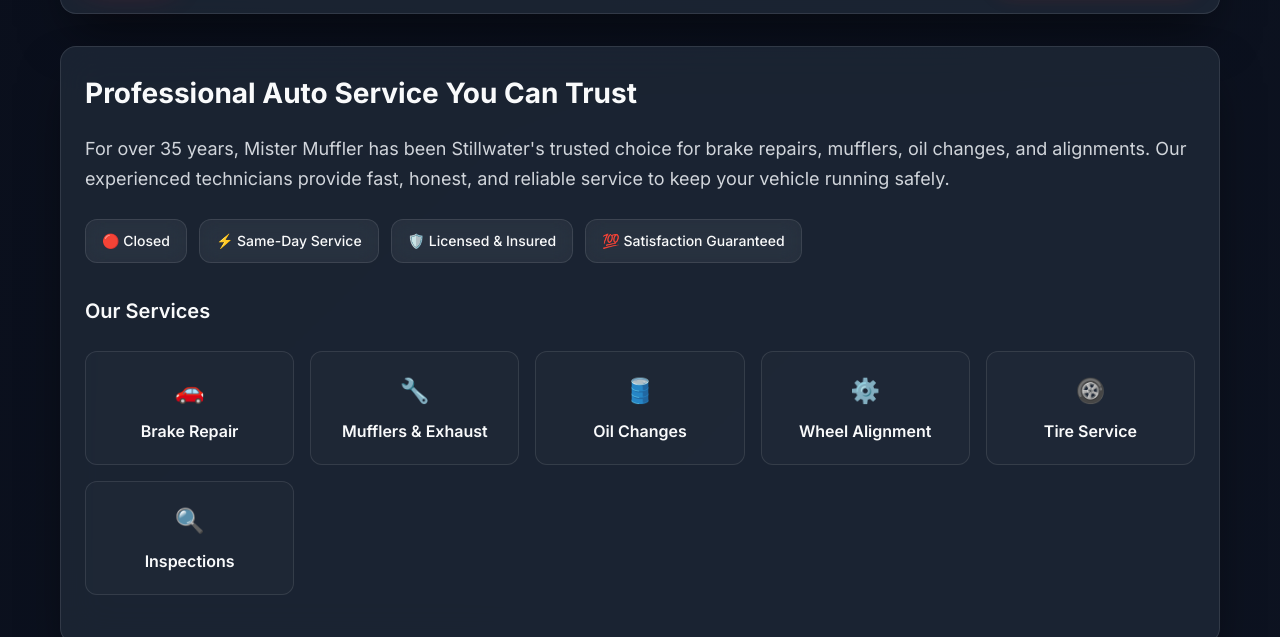
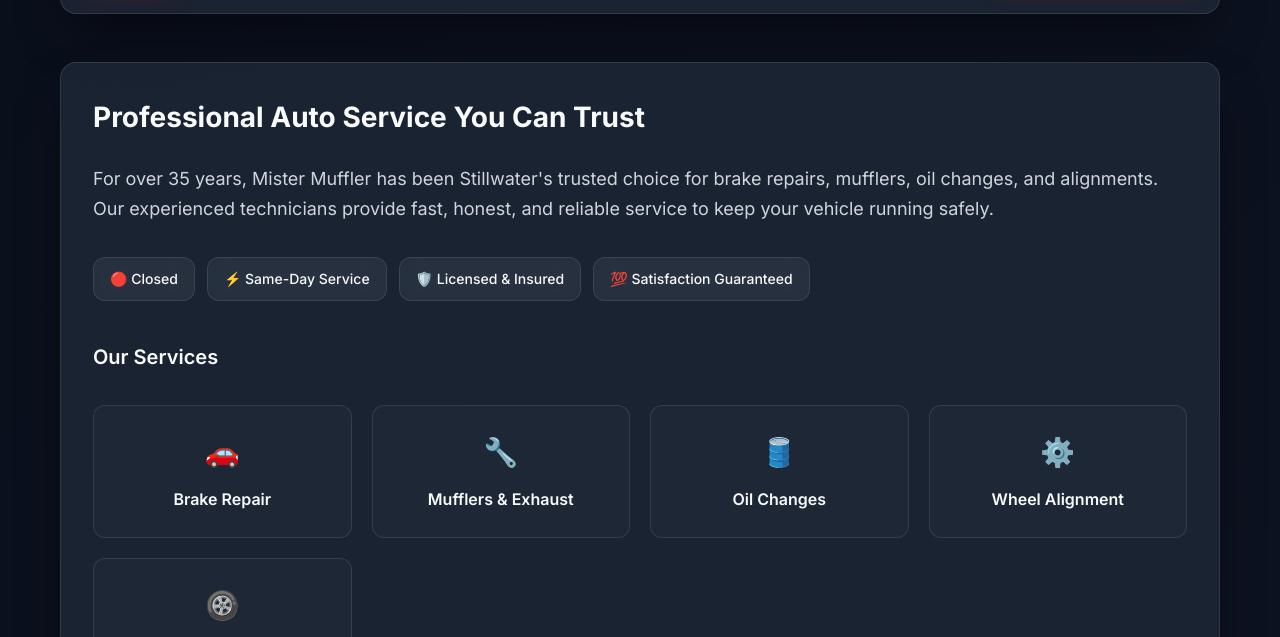
Before and after one commit to JamesBrownR/Mister-Muffler-Brake-Lube, a plain HTML site: page index.html in a window 1280 px wide. Shown: the part 162-799 px from the top of the page. Drawn offline with Linux system fonts and the light colour scheme.

Commit message:
Update index.html

```diff
--- a/index.html
+++ b/index.html
@@ -56,7 +56,7 @@
     border: 1px solid var(--border);
     border-radius: var(--radius-lg);
     padding: 24px;
-    margin-bottom: 32px;
+    margin-bottom: 48px;
     box-shadow: var(--shadow-lg);
     display: flex;
     align-items: center;
@@ -165,8 +165,8 @@
   main {
     display: flex;
     flex-direction: column;
-    gap: 48px;
-    margin-bottom: 40px;
+    gap: 64px;
+    margin-bottom: 64px;
   }
 
   /* Card Styles */
@@ -175,7 +175,7 @@
     backdrop-filter: blur(20px);
     border: 1px solid var(--border);
     border-radius: var(--radius-lg);
-    padding: 24px;
+    padding: 32px;
     box-shadow: var(--shadow-lg);
     transition: all 0.3s ease;
   }
@@ -186,7 +186,7 @@
   }
 
   .card h2, .card h3 {
-    margin: 0 0 16px 0;
+    margin: 0 0 24px 0;
     color: var(--text-primary);
   }
 
@@ -202,13 +202,13 @@
 
   /* Hero Section */
   .hero {
-    margin-bottom: 24px;
+    margin-bottom: 0;
   }
 
   .hero-text {
     font-size: 18px;
     color: var(--text-secondary);
-    margin-bottom: 24px;
+    margin-bottom: 32px;
     line-height: 1.7;
   }
 
@@ -216,7 +216,7 @@
     display: flex;
     flex-wrap: wrap;
     gap: 12px;
-    margin-bottom: 32px;
+    margin-bottom: 40px;
   }
 
   .badge {
@@ -238,16 +238,16 @@
   /* Services Grid */
   .services-grid {
     display: grid;
-    grid-template-columns: repeat(auto-fit, minmax(200px, 1fr));
-    gap: 16px;
-    margin: 24px 0;
+    grid-template-columns: repeat(auto-fit, minmax(220px, 1fr));
+    gap: 20px;
+    margin: 32px 0;
   }
 
   .service-card {
     background: rgba(255, 255, 255, 0.02);
     border: 1px solid var(--border);
     border-radius: var(--radius-md);
-    padding: 20px;
+    padding: 24px;
     text-align: center;
     transition: all 0.3s ease;
     cursor: default;
@@ -260,8 +260,8 @@
   }
 
   .service-icon {
-    font-size: 24px;
-    margin-bottom: 8px;
+    font-size: 28px;
+    margin-bottom: 12px;
     display: block;
   }
 
@@ -274,7 +274,7 @@
 
   /* Map Section */
   .map-container {
-    margin: 24px 0;
+    margin: 32px 0;
     border-radius: var(--radius-md);
     overflow: hidden;
     box-shadow: 0 8px 32px rgba(0, 0, 0, 0.3);
@@ -306,8 +306,6 @@
   .gallery img:hover {
     transform: scale(1.05);
   }
-
-  /* Sidebar - no longer needed as separate styles */
 
   /* Hours Table */
   .hours-table {
@@ -479,7 +477,7 @@
     border-radius: var(--radius-lg);
     padding: 32px;
     text-align: center;
-    margin-top: 40px;
+    margin-top: 64px;
   }
 
   .footer-content {
@@ -522,6 +520,7 @@
     header {
       flex-direction: column;
       text-align: center;
+      margin-bottom: 32px;
     }
 
     .brand {
@@ -533,8 +532,18 @@
       font-size: 20px;
     }
 
+    .card {
+      padding: 24px;
+    }
+
+    main {
+      gap: 40px;
+      margin-bottom: 40px;
+    }
+
     .services-grid {
       grid-template-columns: 1fr;
+      gap: 16px;
     }
 
     .gallery {
@@ -544,6 +553,10 @@
     .footer-content {
       grid-template-columns: 1fr;
       text-align: center;
+    }
+
+    footer {
+      margin-top: 40px;
     }
   }
 
@@ -626,10 +639,6 @@
               <span class="service-icon">🛞</span>
               <h4>Tire Service</h4>
             </div>
-            <div class="service-card">
-              <span class="service-icon">🔍</span>
-              <h4>Inspections</h4>
-            </div>
           </div>
         </div>
 
@@ -647,8 +656,6 @@
             </iframe>
           </div>
         </div>
-
-
 
         <!-- Contact Form -->
         <div class="card animate-fade-in">
```
